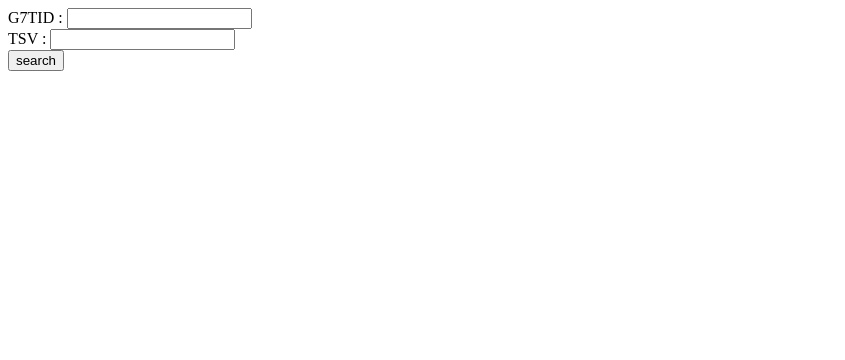
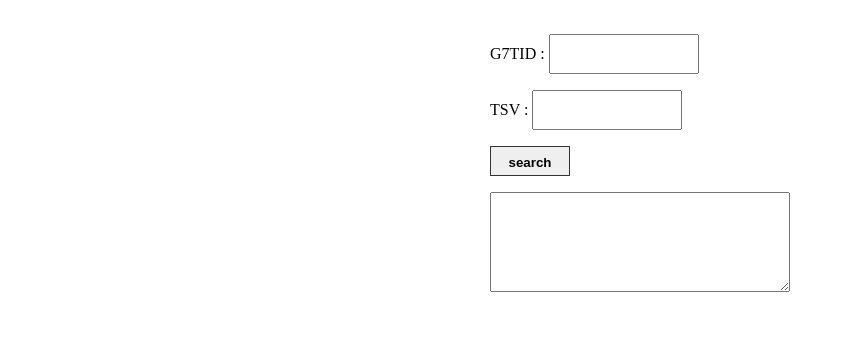
Before and after one commit to IPA989/G7TIDandTSV2TRV, a plain HTML site: page index.html in a window 1280 px wide. Shown: the whole page, without its empty margins (0-845 px from the left). Drawn offline with Linux system fonts and the light colour scheme.

Commit message:
CSSを追加

```diff
--- a/index.html
+++ b/index.html
@@ -1,46 +1,60 @@
-<!Doctype html>
+<!DOCTYPE html>
 <html>
   <head>
     <title>G7TID/TSV->TRV</title>
+    <link rel="stylesheet" href="./trv.css" type="text/css" />
   </head>
   <body>
+    <main>
       <form class="TRV_form">
-            G7TID :
-            <input type="number" class="box" name="g7tid">
-            <br>
-            TSV :
-            <input type="number" class="box" name="tsv">
-            <br>
-            <input type="button" class="calc_button" onclick="calc(g7tid.value, tsv.value);" value="search">
-            <br>
+        <p>
+          <label for="g7tid">G7TID :</label>
+          <input type="number" class="box" name="g7tid" />
+        </p>
+        <p>
+          <label for="tsv"> TSV :</label>
+          <input type="number" class="box" name="tsv" />
+        </p>
+        <p>
+          <input
+            type="button"
+            class="calc_button"
+            onclick="calc(g7tid.value, tsv.value)"
+            value="search"
+          />
+        </p>
+        <p>
+          <textarea id="res_area" class="res_area"></textarea>
+        </p>
       </form>
-
+    </main>
 
     <script>
-            function calc(g7tid, tsv){
+      function calc(g7tid, tsv) {
+        const res_value = document.getElementById('res_area');
+
         var flg = false;
         var g7tid = Number(g7tid);
         var tsv = Number(tsv);
         var tid = Number();
         var sid = Number();
-                var Result = "";
+        res_value.value = "G7TID : " + g7tid + ", TSV : " + tsv + "\n";
 
-                document.write("G7TID : "+g7tid+", TSV : "+tsv+"<br>");
-
-                for(var i=0; i<4295; i++){
-                    sid = Math.floor( (g7tid + 1000000*i) / 65536 );
-                    tid = Math.floor( (g7tid + 1000000*i) - sid * 65536 );
-                    if(tsv == Math.floor( (tid ^ sid) / 16)){
+        for (var i = 0; i < 4295; i++) {
+          sid = Math.floor((g7tid + 1000000 * i) / 65536);
+          tid = Math.floor(g7tid + 1000000 * i - sid * 65536);
+          if (tsv == Math.floor((tid ^ sid) / 16)) {
             flg = true;
             trv = (tid ^ sid) % 16;
-                        document.write("TRV :"+trv+", TID : "+tid+", SID : "+sid+"<br>");
+            // TRVが10以上の時アルファベットも出力
+            res_value.value += "TRV :" + trv + ", TID : " + tid + ", SID : " + sid + "\n";
           }
         }
 
-                if(!flg){
-                    document.write("TRV not found<br>");
+        if (!flg) {
+          res_value.value += "TRV not found\n";
         }
-                document.write("Search end<br>");
+        res_value.value += "Search end\n";
 
       }
     </script>
--- /dev/null
+++ b/trv.css
@@ -0,0 +1,31 @@
+main {
+  display: flex;
+  justify-content: center;
+  align-items: center;
+}
+.TRV_form {
+  margin-bottom: 35px;
+  padding: 10px 30px;
+}
+.box {
+  box-sizing: border-box;
+  width: 150px ;
+  height: 40px ;
+  margin: 0 ;
+  padding: 0 10px ;
+}
+.res_area{
+  box-sizing: border-box;
+  width: 300px ;
+  height: 100px ;
+  margin: 0 ;
+  padding: 0 10px ;
+}
+.calc_button{
+  width: 80px;
+  height: 30px;
+  border: 1px solid #333;
+  cursor: pointer;
+  padding: 8px;
+  font-weight: bold;
+}
```
Lines whose indentation alone changed are shown as unchanged.
